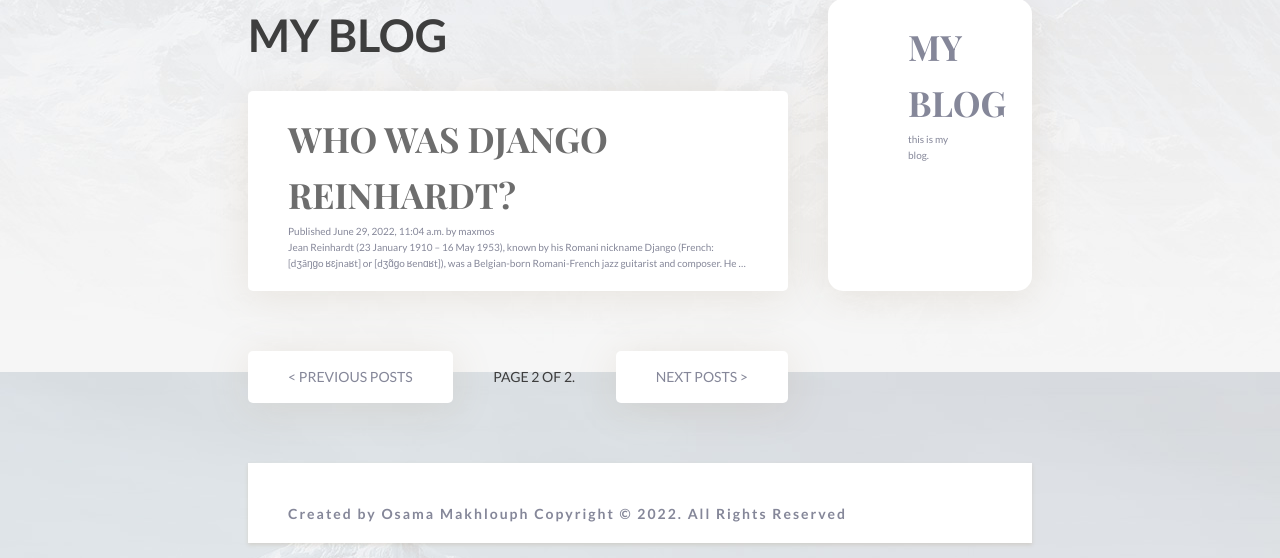
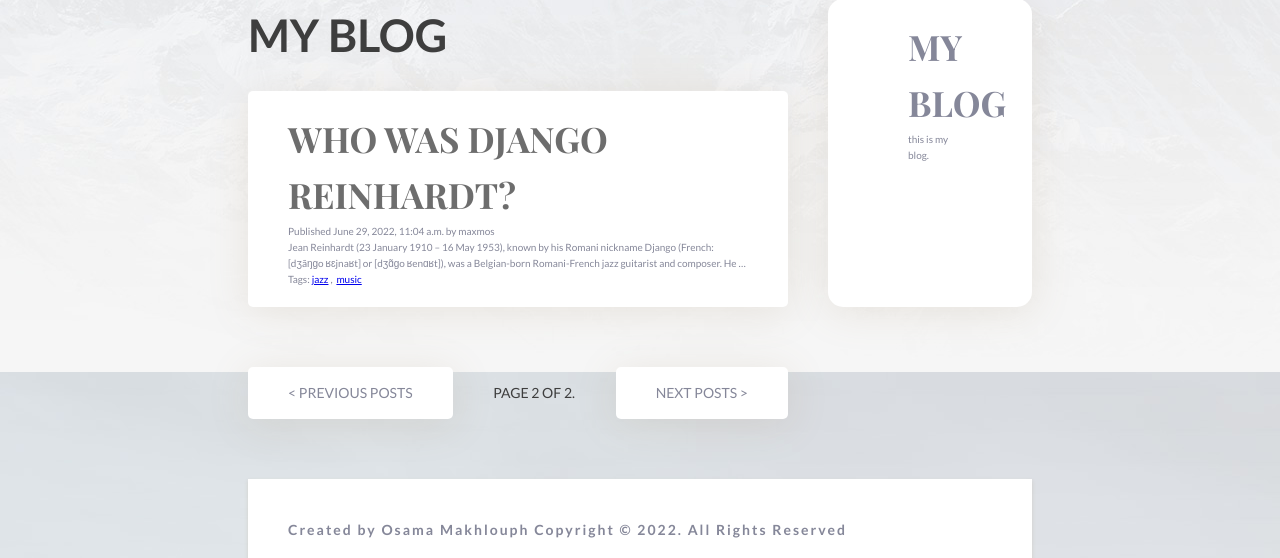
Before and after one commit to Osama-Makhlouph/Blog-Project, a Django app: page /blog/?page=2 in a window 1280 px wide. Shown: the part 521-1079 px from the top of the page. Run offline with Django 3.2, Linux system fonts and the light colour scheme; data comes from the database, SQL or seed files in the repository; both versions use the stored data as it was after the commit.

Commit message:
Added tagging system capabilities to the post model!

```diff
--- a/blog/models.py
+++ b/blog/models.py
@@ -2,6 +2,7 @@ from django.db import models
 from django.utils import timezone
 from django.contrib.auth.models import User
 from django.urls import reverse
+from taggit.managers import TaggableManager
 # Create your models here.
 
 
@@ -29,6 +30,7 @@ class Post(models.Model):
 
     objects = models.Manager()
     published = PublishedManager()
+    tags = TaggableManager()
 
     class Meta:
         ordering = ('-publish',)
--- a/blog/templates/blog/post/list.html
+++ b/blog/templates/blog/post/list.html
@@ -3,6 +3,9 @@
 
 {%block content %}
 <h1 class="heading-1">My Blog</h1>
+{% if tag %}
+<h2 class="heading-2">Posts tagged with "{{ tag.name }}"</h2>
+{% endif %}
 
 {% for post in posts %}
 <div class="post">
@@ -11,6 +14,14 @@
   </h2>
   <p>Published {{post.publish}} by {{post.author}}</p>
   {{post.body|truncatewords:30|linebreaks}}
+
+  <p>Tags:
+    {% for tag in post.tags.all %}
+    <a href="{% url 'blog:post_list_by_tag' tag%}">{{tag}}</a>
+    {% if not forloop.last %} ,&nbsp {% endif %}
+
+    {% endfor %}
+  </p>
 </div>
 {% endfor %}
 
--- a/blog/urls.py
+++ b/blog/urls.py
@@ -5,6 +5,7 @@ app_name = 'blog'
 
 urlpatterns = [
     path('', views.post_list, name='post_list'),
+    path('tag/<slug:tag_slug>/', views.post_list, name='post_list_by_tag'),
     # path('', views.PostListView.as_view(), name='post_list'),
     path('<int:post_id>/share', views.post_share, name='post_share'),
     path('<int:year>/<int:month>/<int:day>/<slug:post>',
--- a/blog/views.py
+++ b/blog/views.py
@@ -4,6 +4,7 @@ from django.core.paginator import Paginator, EmptyPage, PageNotAnInteger
 from django.views.generic import ListView
 from .forms import EmailPostForm, CommentForm
 from django.core.mail import send_mail
+from taggit.models import Tag
 # Create your views here.
 
 
@@ -14,8 +15,14 @@ class PostListView(ListView):
     paginate_by = 5
 
 
-def post_list(request):
+def post_list(request, tag_slug=None):
     object_list = Post.published.all()
+    tag = None
+
+    if tag_slug:
+        tag = get_object_or_404(Tag, slug=tag_slug)
+        object_list = object_list.filter(tags__in=[tag])
+
     paginator = Paginator(object_list, 5)
     page = request.GET.get('page')
 
@@ -26,7 +33,7 @@ def post_list(request):
     except EmptyPage:
         posts = paginator.page(paginator.num_pages)
 
-    return render(request, 'blog/post/list.html', {'page': page, 'posts': posts})
+    return render(request, 'blog/post/list.html', {'page': page, 'posts': posts, 'tag': tag})
 
 
 def post_detail(request, year, month, day, post):
--- a/blog_project/settings.py
+++ b/blog_project/settings.py
@@ -37,6 +37,7 @@ INSTALLED_APPS = [
     'django.contrib.sessions',
     'django.contrib.messages',
     'django.contrib.staticfiles',
+    'taggit',
     'blog.apps.BlogConfig'
 ]
 
```
Also changed, not shown: db.sqlite3.
